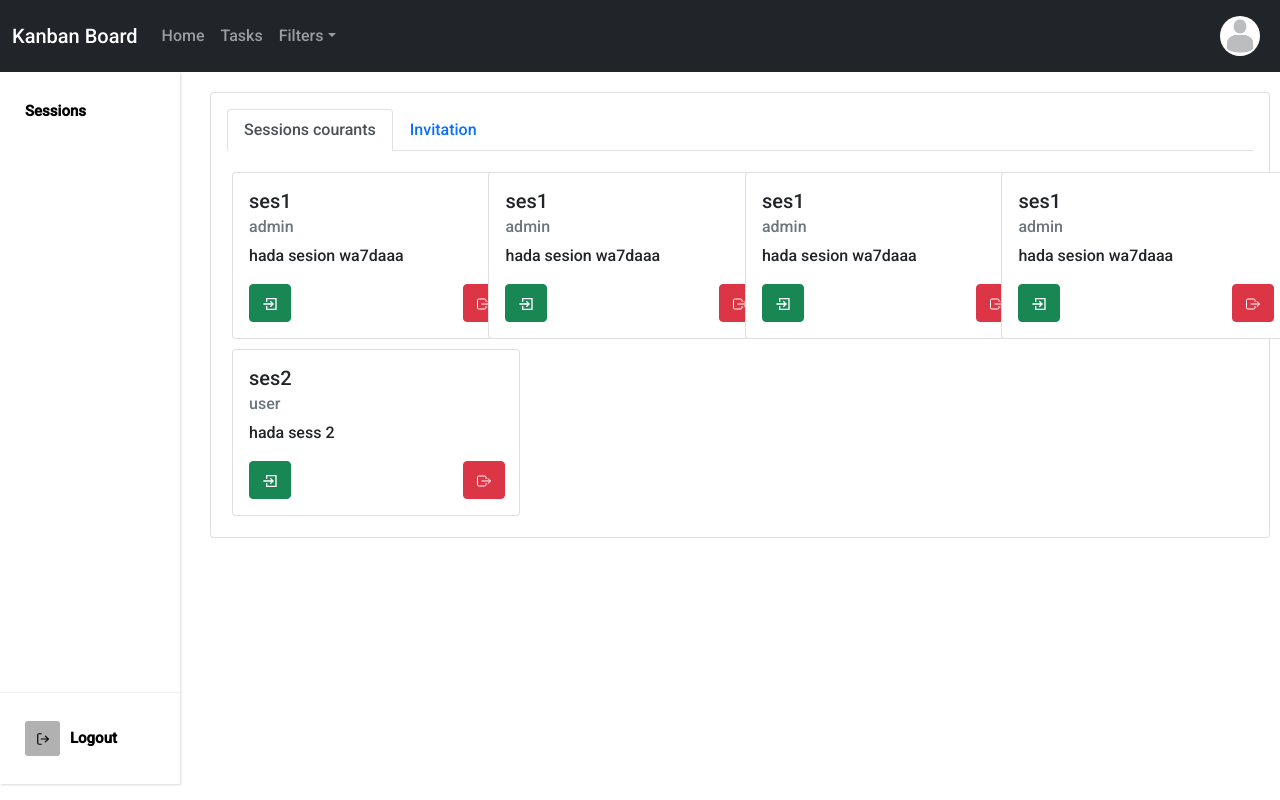
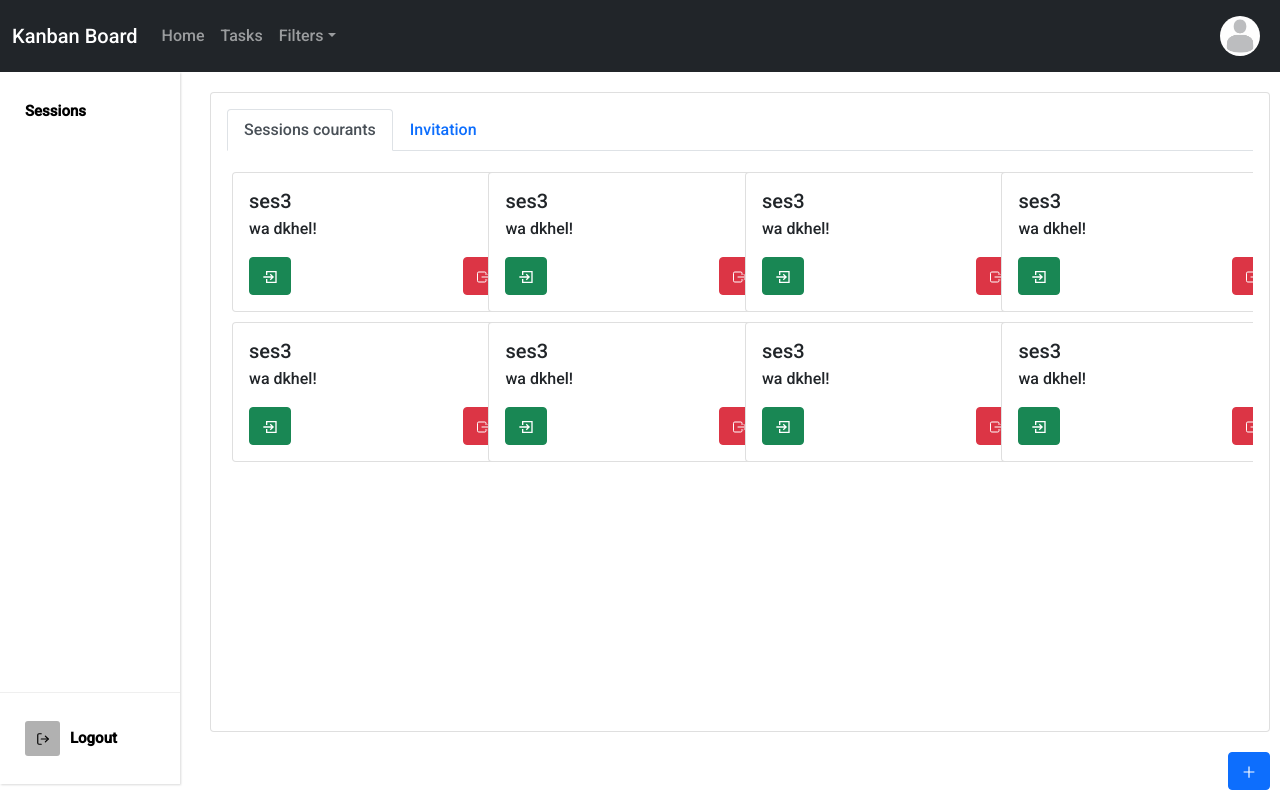
Before and after one commit to achrafhardizi/Kanban-Project, a React (Create React App) app: page / in a window 1280 px wide. Built offline with nearby package versions, Linux system fonts and the light colour scheme.

Commit message:
new adjustments for sessions

```diff
--- /dev/null
+++ b/src/Components/Sessions/Components/addsession/addsessions.jsx
@@ -0,0 +1,53 @@
+import React, {useState} from 'react';
+import {Button, Form, Modal} from "react-bootstrap";
+
+const Addsession = (props) => {
+    const [nom, setNom] = useState('');
+    const [description, setDescription] = useState('');
+
+    const handleSubmit = (e) => {
+        e.preventDefault();
+        const session = {nom, description};
+        setNom(''); setDescription('');
+        props.setSession(session);
+    }
+
+    return (
+        <React.Fragment>
+            <Modal
+                {...props}
+                size="lg"
+                aria-labelledby="contained-modal-title-vcenter"
+                centered
+            >
+                <Modal.Header closeButton>
+                    <Modal.Title id="contained-modal-title-vcenter">
+                        Créer une session
+                    </Modal.Title>
+                </Modal.Header>
+                <Form onSubmit={handleSubmit}>
+                <Modal.Body>
+                        <Form.Group className="mb-3" controlId="formBasicEmail">
+                            <Form.Label>Nom de session</Form.Label>
+                            <Form.Control type="text" placeholder="Nom" value={nom} onChange={(e) => setNom(e.target.value)} />
+                        </Form.Group>
+
+                        <Form.Group className="mb-3" controlId="exampleForm.ControlTextarea1">
+                            <Form.Label>Description</Form.Label>
+                            <Form.Control as="textarea" rows={3} value={description} onChange={(e) => setDescription(e.target.value)} />
+                        </Form.Group>
+                </Modal.Body>
+                <Modal.Footer>
+                    <Button variant="success" type="submit" onClick={props.onHide}>
+                        Créer
+                    </Button>
+                    <Button variant={"danger"} onClick={props.onHide}>Fermer</Button>
+                </Modal.Footer>
+                </Form>
+
+            </Modal>
+        </React.Fragment>
+    );
+};
+
+export default Addsession;
--- /dev/null
+++ b/src/Components/Sessions/Components/index.js
@@ -0,0 +1,3 @@
+export { default as Invitation } from './invitation/invitation'
+export { default as Sessionact } from './sessionsact/sessionsact'
+export { default as Addsession } from './addsession/addsessions'
--- /dev/null
+++ b/src/Components/Sessions/Components/invitation/invitation.jsx
@@ -0,0 +1,33 @@
+import React from 'react';
+import {Button, Card} from "react-bootstrap";
+import {TiTickOutline, TiTimesOutline} from "react-icons/ti";
+
+const Invitation = ({invsessions}) => {
+    return (
+        <React.Fragment>
+            {invsessions.map(ses => {
+                return (
+                    <Card>
+                        <Card.Header style={{display: "flex"}}>
+                            {ses.name}<div className="buttons" style={{
+                            float: "right",
+                            marginRight: "0",
+                            marginLeft:"auto",
+                            display:"block"
+                        }}>
+                            <Button variant="success" style={{marginRight: "3px"}}><TiTickOutline/></Button>
+                            <Button variant="danger"><TiTimesOutline/></Button>
+                        </div></Card.Header>
+                        <Card.Body>
+                            <Card.Text>
+                                {"Vous étes invités par user flan flan pour joindre la session"}
+                            </Card.Text>
+                        </Card.Body>
+                    </Card>
+                )})
+            }
+        </React.Fragment>
+    );
+};
+
+export default Invitation;
--- /dev/null
+++ b/src/Components/Sessions/Components/sessionsact/sessionsact.jsx
@@ -0,0 +1,38 @@
+import React from 'react';
+import {Button, Card, Col, Row} from "react-bootstrap";
+import {CgEnter} from "react-icons/cg";
+import {IoExitOutline} from "react-icons/io5";
+
+const Sessionact = ({sessions}) => {
+    return (
+        <React.Fragment>
+            <Row xs={4} style={{width: "99.999%"}} gutter={40}>
+                {sessions.map(ses => {
+                    return (
+                        <Col>
+                            <Card style={{width: '18rem', margin: "5px"}}>
+                                <Card.Body>
+                                    <Card.Title>{ses.name}</Card.Title>
+                                    <Card.Subtitle className="mb-2 text-muted">{ses.role}</Card.Subtitle>
+                                    <Card.Text>
+                                        {ses.description}
+                                    </Card.Text>
+                                    <div className="buttons" style={{
+                                        display: "flex",
+                                        justifyContent: "space-between",
+                                        width: "16rem"
+                                    }}>
+                                        <Button variant="success"><CgEnter/></Button>
+                                        <Button variant="danger"><IoExitOutline/></Button>
+                                    </div>
+                                </Card.Body>
+                            </Card>
+                        </Col>
+                    );
+                })}
+            </Row>
+        </React.Fragment>
+    );
+};
+
+export default Sessionact;
--- a/src/Components/Sessions/Sessions.css
+++ b/src/Components/Sessions/Sessions.css
@@ -0,0 +1,3 @@
+.btn-layout{
+    background: black;
+}
--- a/src/Components/Sessions/Sessions.jsx
+++ b/src/Components/Sessions/Sessions.jsx
@@ -1,44 +1,44 @@
 import React from 'react';
-import {Button, Card, Col, Row, Tab, Tabs} from "react-bootstrap";
-import {CgEnter} from "react-icons/cg";
-import {TiTickOutline, TiTimesOutline} from "react-icons/ti";
-import {IoExitOutline} from "react-icons/io5";
+import {Button, Card, Tab, Tabs} from "react-bootstrap";
+import {Invitation, Sessionact, Addsession} from "./Components";
+import {AiOutlinePlus} from "react-icons/ai";
 
 
 const Sessions = () => {
+    const [modalShow, setModalShow] = React.useState(false);
     const sessions = [
         {
-            name: "ses1",
-            description: "hada sesion wa7daaa",
-            role: "admin",
-            members: [1, 2, 3]
+            name: "ses3",
+            description: "wa dkhel!"
         },
         {
-            name: "ses1",
-            description: "hada sesion wa7daaa",
-            role: "admin",
-            members: [1, 2, 3]
+            name: "ses3",
+            description: "wa dkhel!"
         },
         {
-            name: "ses1",
-            description: "hada sesion wa7daaa",
-            role: "admin",
-            members: [1, 2, 3]
+            name: "ses3",
+            description: "wa dkhel!"
         },
         {
-            name: "ses1",
-            description: "hada sesion wa7daaa",
-            role: "admin",
-            members: [1, 2, 3]
+            name: "ses3",
+            description: "wa dkhel!"
         },
         {
-            name: "ses2",
-            description: "hada sess 2",
-            role: "user",
-            members: [1, 2, 3]
-
-        }
-    ]
+            name: "ses3",
+            description: "wa dkhel!"
+        },
+        {
+            name: "ses3",
+            description: "wa dkhel!"
+        },
+        {
+            name: "ses3",
+            description: "wa dkhel!"
+        },
+        {
+            name: "ses3",
+            description: "wa dkhel!"
+        }];
     const invsessions = [
         {
             name: "ses3",
@@ -47,64 +47,45 @@ const Sessions = () => {
         }
     ]
 
+
     return (
-        <Card style={{padding: 0}}>
-            <Card.Body >
+        <React.Fragment>
+            <Card style={{padding: "0",
+                display: "flex",
+                flexDirection: "row",
+                height: "80vh"}}>
+                <Card.Body>
                     <Tabs defaultActiveKey="sessions" id="uncontrolled-tab-example" className="mb-3">
-                    <Tab eventKey="sessions" title="Sessions courants">
-                        <Row xs={4} style={{width: "99.999%"}} gutter={40}>
-                            {sessions.map(ses => {
-                                return (
-                                    <Col>
-                                        <Card style={{width: '18rem', margin: "5px"}}>
-                                            <Card.Body>
-                                                <Card.Title>{ses.name}</Card.Title>
-                                                <Card.Subtitle className="mb-2 text-muted">{ses.role}</Card.Subtitle>
-                                                <Card.Text>
-                                                    {ses.description}
-                                                </Card.Text>
-                                                <div className="buttons" style={{
-                                                    display: "flex",
-                                                    justifyContent: "space-between",
-                                                    width: "16rem"
-                                                }}>
-                                                    <Button variant="success"><CgEnter/></Button>
-                                                    <Button variant="danger"><IoExitOutline/></Button>
-                                                </div>
-                                            </Card.Body>
-                                        </Card>
-                                    </Col>
-                                );
-                            })}
-                        </Row>
+                        <Tab eventKey="sessions" title="Sessions courants" style={{flex: "1",
+                            height: "68vh",
+                            overflowY: "scroll",
+                            overflow: "auto"}}>
+                            <Sessionact sessions={sessions}/>
                         </Tab>
-                    <Tab eventKey="invitations" title="Invitation">
-                        {invsessions.map(ses => {
-                            return (
-                                <Card>
-                                    <Card.Header style={{display: "flex"}}>
-                                        {ses.name}<div className="buttons" style={{
-                                            float: "right",
-                                            marginRight: "0",
-                                            marginLeft:"auto",
-                                            display:"block"
-                                    }}>
-                                        <Button variant="success" style={{marginRight: "3px"}}><TiTickOutline/></Button>
-                                        <Button variant="danger"><TiTimesOutline/></Button>
-                                    </div></Card.Header>
-                                    <Card.Body>
-                                        <Card.Text>
-                                            {"Vous étes invités par user flan flan pour joindre la session"}
-                                        </Card.Text>
-                                    </Card.Body>
-                                </Card>
-                            )})
-                        }
+                        <Tab eventKey="invitations" title="Invitation" style={{flex: "1",
+                            height: "68vh",
+                            overflowY: "scroll",
+                            overflow: "auto"}}>
+                            <Invitation invsessions={invsessions}/>
                         </Tab>
                     </Tabs>
                 </Card.Body>
             </Card>
+            <div className="btn-layout" style={{position: "fixed",
+                bottom: "0",
+                right: "0",
+                margin: "10px"}}>
+                <Button variant="primary" onClick={() => setModalShow(true)}>
+                    <AiOutlinePlus/>
+                </Button>
+            </div>
 
+            <Addsession
+                show={modalShow}
+                onHide={() => setModalShow(false)}
+                setSession={sess => console.log(sess)}
+            />
+        </React.Fragment>
     );
 };
 
```
Lines whose indentation alone changed are shown as unchanged.
